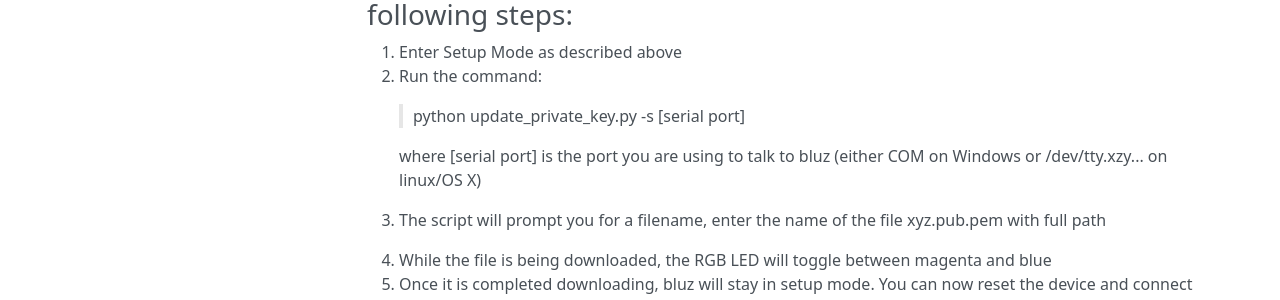
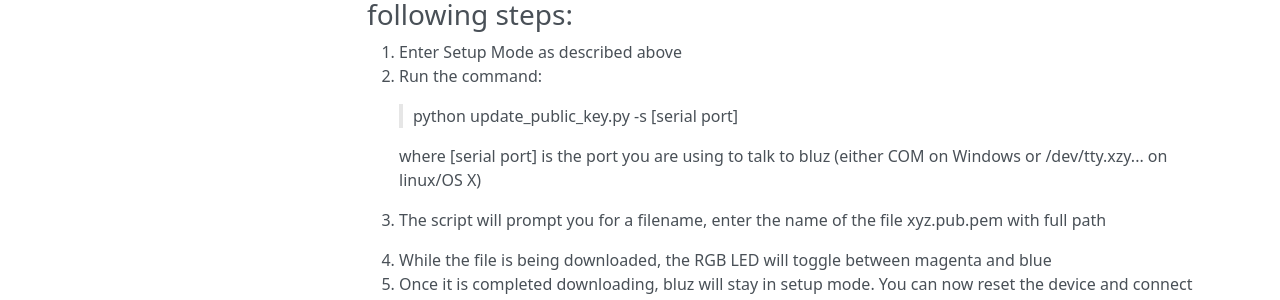
Before and after one commit to bluzDK/bluz-docs, an MkDocs documentation site: the page built from docs/tutorials/bootloader.md, in a window 1280 px wide and 900 px high, scrolled down 3033 px. Shown: the part 477-777 px from the top of the window. Built offline with MkDocs 1.6.1, drawn with Linux system fonts in a browser that asks for light colours; nearby versions of some CDN libraries; old or Windows-style settings are respelled for this version of MkDocs.

Commit message:
fix a copy paste issue

```diff
--- a/docs/tutorials/bootloader.md
+++ b/docs/tutorials/bootloader.md
@@ -120,7 +120,7 @@ will need the (Particle CLI)[https://docs.particle.io/guide/getting-started/conn
 1. Enter Setup Mode as described above
 2. Run the command:
 
-    > python update_private_key.py -s [serial port]
+    > python update_public_key.py -s [serial port]
 
     where [serial port] is the port you are using to talk to bluz (either COM on Windows or /dev/tty.xzy... on linux/OS X)
 
```
